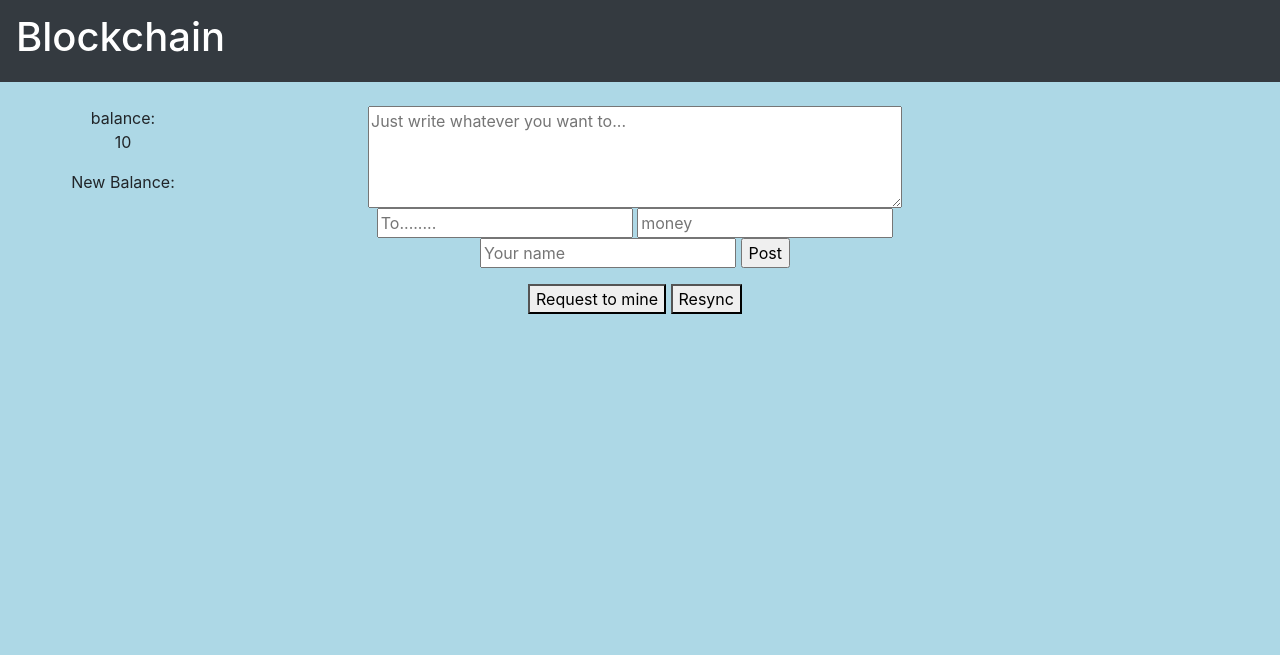
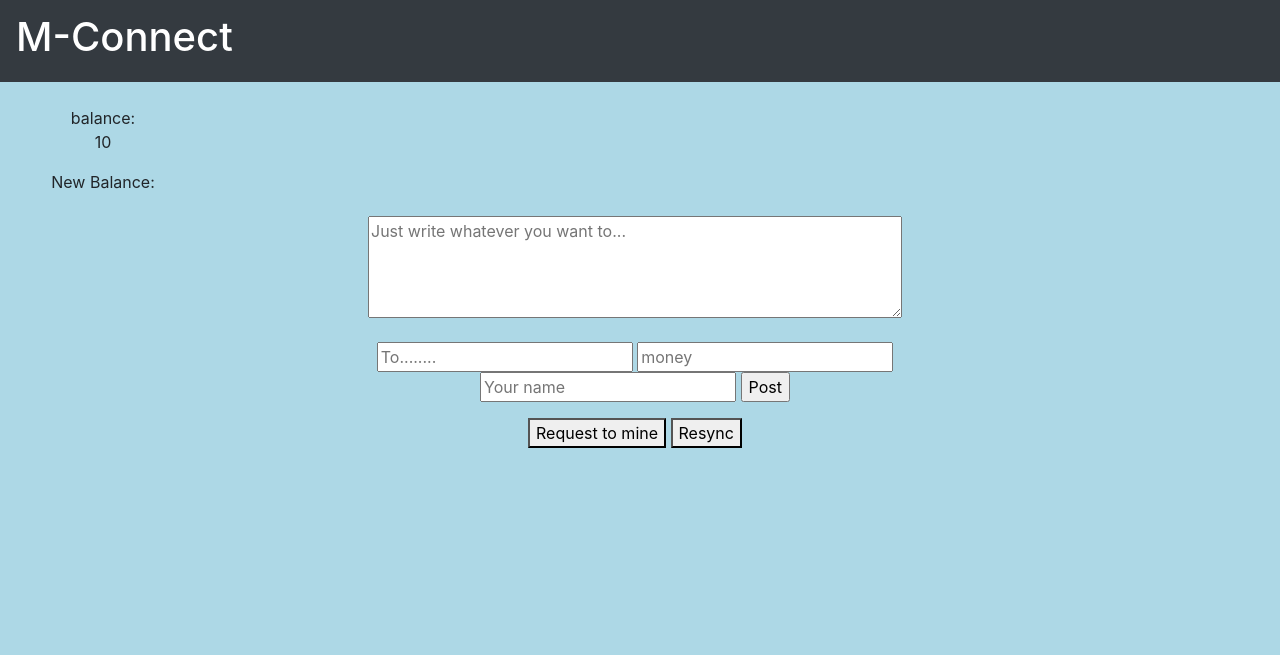
Before and after one commit to sirabhi/hackathon, a Flask app: template app/templates/index.html in a window 1280 px wide. Shown: the top 655 px of the page. Run offline with Flask 2, Linux system fonts and the light colour scheme; the template is opened without the code that fills it, so the values that code supplies are empty; some libraries are stand-ins or nearby versions.

Commit message:
final submmition

```diff
--- a/app/templates/base.html
+++ b/app/templates/base.html
@@ -11,7 +11,7 @@
     <nav class="navbar navbar-expand-sm bg-dark navbar-dark">
   <!-- Brand/logo -->
   <a class="navbar-brand" href="#">
-  <h1>Blockchain</h1>
+  <h1>M-Connect</h1>
   </a>
   </nav>
     <!--<center><h1><b>Blockchain<b></h1></center>-->
--- a/app/templates/index.html
+++ b/app/templates/index.html
@@ -27,10 +27,11 @@
 	<form action="/submit" id="textform" method="post">
 	    <textarea name="content" rows="4" cols="50" placeholder="Just write whatever you want to..."></textarea>
 	    <br>
+        <br>
 	    <input type="text" name="to" placeholder="To........">
 	    <input type="text" name="money" id="i" placeholder="money">
 	    <input type="text" name="author" placeholder="Your name">
-	    <input type="button" onclick="display()" value="Post">
+	    <input type="submit" onclick="display()" value="Post">
 	</form>
 
 
@@ -96,14 +97,14 @@
     background-color: lightblue;
     }
     .si{
-    margin-top:20px;
-    padding: 12px 0px 0px 12px;
+
+    padding: 58px 9px 23px 12px;
     }
 
     .first-column {
     background-color: lightblue;
     width: 20%;
-    padding: 0 10px 0 0;
+    padding: 0 50px 0 0;
     float: left;
     height:55%;
 }
@@ -112,6 +113,7 @@
 background-color: lightblue;
     width: 60%;
     padding: 0 10px 0 0;
+    margin-top:110px;
     float: left;
     height:55%;
 
```
